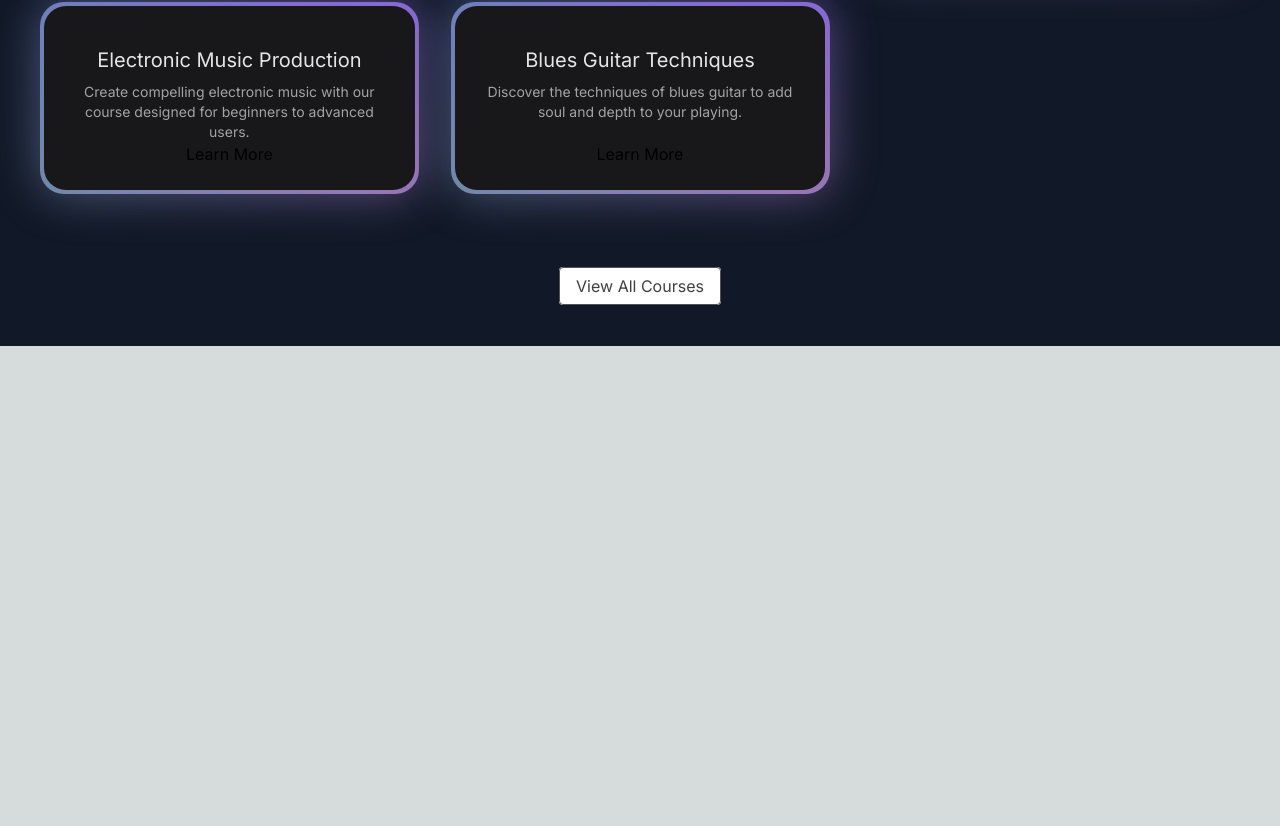
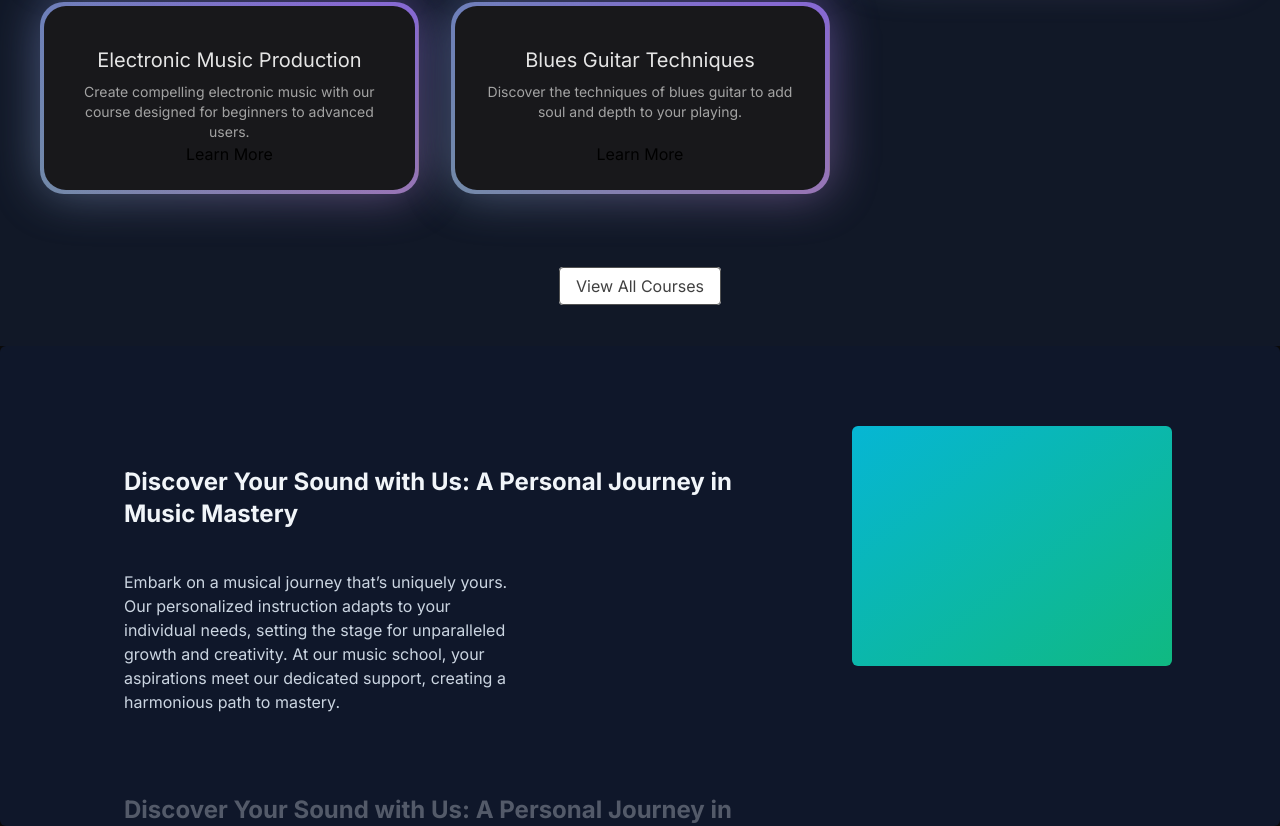
Before and after one commit to abhradeepbarman/music-nextjs, a Next.js app: page / in a window 1280 px wide. Shown: the part 1182-2008 px from the top of the page. Before the commit the page ends 1528 px from the top, so only its background shows below. Built offline with nearby package versions, Linux system fonts and the light colour scheme.

Commit message:
why choose us section added

```diff
--- a/src/app/page.tsx
+++ b/src/app/page.tsx
@@ -1,11 +1,13 @@
 import FeaturedCourses from "@/components/FeaturedCourses";
 import HeroSection from "@/components/HeroSection";
+import WhyChooseUs from "@/components/WhyChooseUs";
 
 export default function Home() {
   return (
     <main className="min-h-screen bg-black/[0.96] antialiased bg-grid-white/[0.02]">
       <HeroSection />
       <FeaturedCourses />
+      <WhyChooseUs />
     </main>
   );
 }
--- /dev/null
+++ b/src/components/WhyChooseUs.tsx
@@ -0,0 +1,46 @@
+"use client";
+import React from "react";
+import { StickyScroll } from "@/components/ui/sticky-scroll-reveal";
+
+const musicSchoolContent = [
+    {
+      title: 'Discover Your Sound with Us: A Personal Journey in Music Mastery',
+      description:
+        'Embark on a musical journey that’s uniquely yours. Our personalized instruction adapts to your individual needs, setting the stage for unparalleled growth and creativity. At our music school, your aspirations meet our dedicated support, creating a harmonious path to mastery.',
+    },
+    {
+      title: 'Discover Your Sound with Us: A Personal Journey in Music Mastery',
+      description:
+        'Embark on a musical journey that’s uniquely yours. Our personalized instruction adapts to your individual needs, setting the stage for unparalleled growth and creativity. At our music school, your aspirations meet our dedicated support, creating a harmonious path to mastery.',
+    },
+    {
+      title: 'Discover Your Sound with Us: A Personal Journey in Music Mastery',
+      description:
+        'Embark on a musical journey that’s uniquely yours. Our personalized instruction adapts to your individual needs, setting the stage for unparalleled growth and creativity. At our music school, your aspirations meet our dedicated support, creating a harmonious path to mastery.',
+    },
+    {
+      title: 'Live Feedback & Engagement',
+      description:
+        'Immerse yourself in an interactive learning experience where feedback is immediate, just like real-time changes in a collaborative project. This approach enhances your understanding and mastery of music concepts and performance techniques.',
+    },
+    {
+      title: 'Cutting-Edge Curriculum',
+      description:
+        'Our curriculum is continuously updated to include the latest music education trends and technologies, ensuring you’re always learning with the most current and effective methods. Say goodbye to outdated materials and welcome an education that evolves with the industry.',
+    },
+    {
+      title: 'Limitless Learning Opportunities',
+      description:
+        'With our expansive resource library and dynamic course offerings, you’ll never find yourself without something new to explore. Our platform provides continuous opportunities for growth, ensuring your musical skills are always advancing.',
+    },
+  ];
+
+const WhyChooseUs = () => {
+  return (
+    <div>
+        <StickyScroll content={musicSchoolContent} />
+    </div>
+  )
+}
+
+export default WhyChooseUs
--- /dev/null
+++ b/src/components/ui/sticky-scroll-reveal.tsx
@@ -0,0 +1,112 @@
+"use client";
+import React, { useEffect, useRef, useState } from "react";
+import { useMotionValueEvent, useScroll } from "framer-motion";
+import { motion } from "framer-motion";
+import { cn } from "@/lib/utils";
+
+export const StickyScroll = ({
+  content,
+  contentClassName,
+}: {
+  content: {
+    title: string;
+    description: string;
+    content?: React.ReactNode | any;
+  }[];
+  contentClassName?: string;
+}) => {
+  const [activeCard, setActiveCard] = React.useState(0);
+  const ref = useRef<any>(null);
+  const { scrollYProgress } = useScroll({
+    // uncomment line 22 and comment line 23 if you DONT want the overflow container and want to have it change on the entire page scroll
+    // target: ref
+    container: ref,
+    offset: ["start start", "end start"],
+  });
+  const cardLength = content.length;
+
+  useMotionValueEvent(scrollYProgress, "change", (latest) => {
+    const cardsBreakpoints = content.map((_, index) => index / cardLength);
+    const closestBreakpointIndex = cardsBreakpoints.reduce(
+      (acc, breakpoint, index) => {
+        const distance = Math.abs(latest - breakpoint);
+        if (distance < Math.abs(latest - cardsBreakpoints[acc])) {
+          return index;
+        }
+        return acc;
+      },
+      0
+    );
+    setActiveCard(closestBreakpointIndex);
+  });
+
+  const backgroundColors = [
+    "var(--slate-900)",
+    "var(--black)",
+    "var(--neutral-900)",
+  ];
+  const linearGradients = [
+    "linear-gradient(to bottom right, var(--cyan-500), var(--emerald-500))",
+    "linear-gradient(to bottom right, var(--pink-500), var(--indigo-500))",
+    "linear-gradient(to bottom right, var(--orange-500), var(--yellow-500))",
+  ];
+
+  const [backgroundGradient, setBackgroundGradient] = useState(
+    linearGradients[0]
+  );
+
+  useEffect(() => {
+    setBackgroundGradient(linearGradients[activeCard % linearGradients.length]);
+  }, [activeCard]);
+
+  return (
+    <motion.div
+      animate={{
+        backgroundColor: backgroundColors[activeCard % backgroundColors.length],
+      }}
+      className="h-[30rem] overflow-y-auto flex justify-center relative space-x-10 rounded-md p-10"
+      ref={ref}
+    >
+      <div className="div relative flex items-start px-4">
+        <div className="max-w-2xl">
+          {content.map((item, index) => (
+            <div key={item.title + index} className="my-20">
+              <motion.h2
+                initial={{
+                  opacity: 0,
+                }}
+                animate={{
+                  opacity: activeCard === index ? 1 : 0.3,
+                }}
+                className="text-2xl font-bold text-slate-100"
+              >
+                {item.title}
+              </motion.h2>
+              <motion.p
+                initial={{
+                  opacity: 0,
+                }}
+                animate={{
+                  opacity: activeCard === index ? 1 : 0.3,
+                }}
+                className="text-kg text-slate-300 max-w-sm mt-10"
+              >
+                {item.description}
+              </motion.p>
+            </div>
+          ))}
+          <div className="h-40" />
+        </div>
+      </div>
+      <div
+        style={{ background: backgroundGradient }}
+        className={cn(
+          "hidden lg:block h-60 w-80 rounded-md bg-white sticky top-10 overflow-hidden",
+          contentClassName
+        )}
+      >
+        {content[activeCard].content ?? null}
+      </div>
+    </motion.div>
+  );
+};
```
